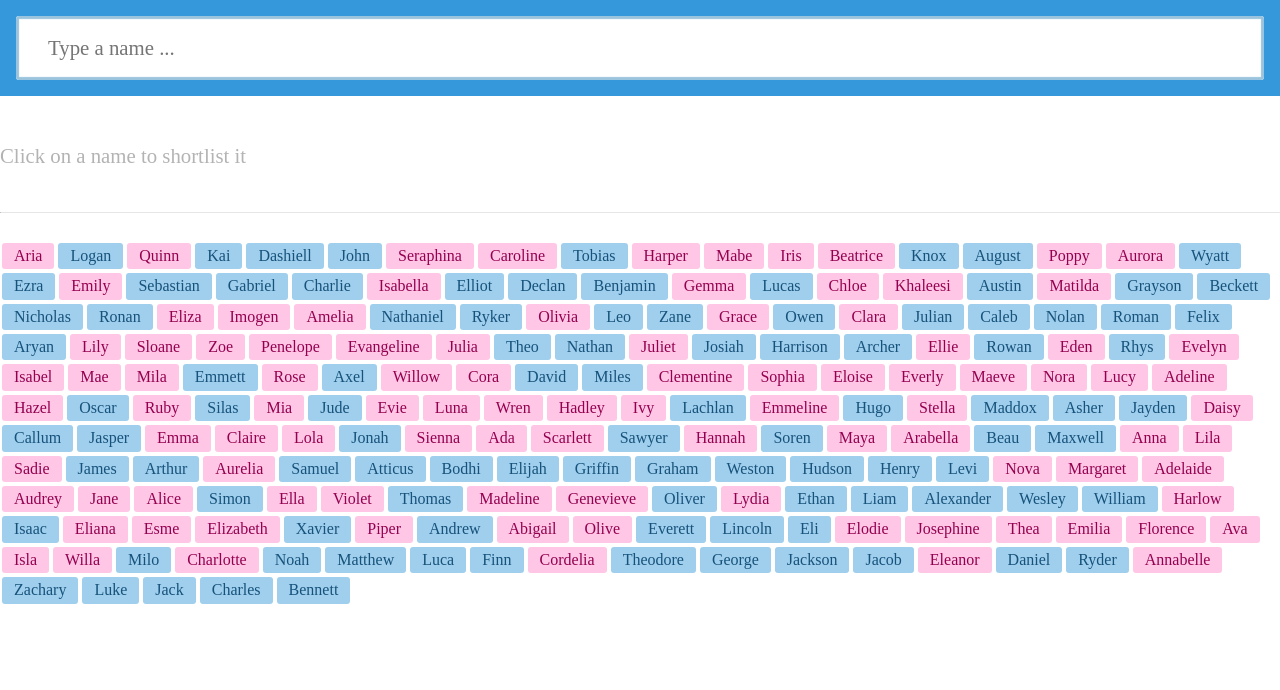
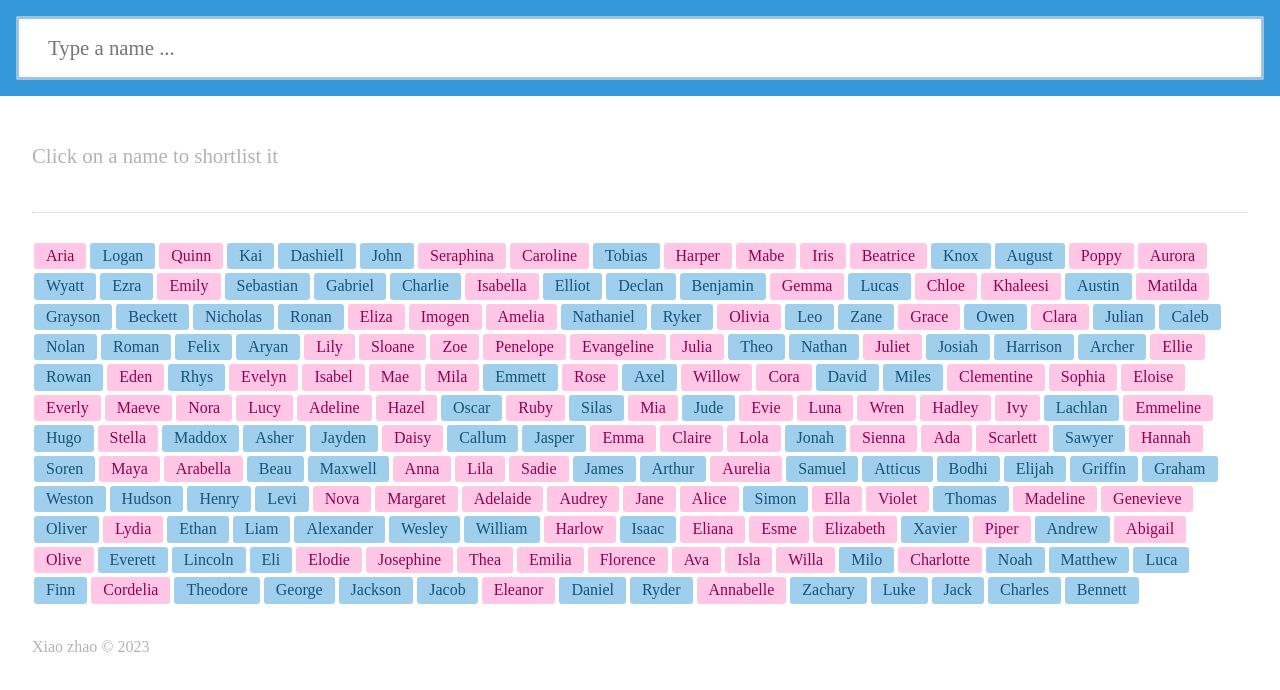
Before and after one commit to xiaozhao1111/react-baby-name, a React (Create React App) app: page / in a window 1280 px wide. Shown: the top 690 px of the page. Built offline with nearby package versions, Linux system fonts and the light colour scheme.

Commit message:
footer component

```diff
--- a/src/App.js
+++ b/src/App.js
@@ -6,7 +6,8 @@ import React, { Fragment, useState } from "react";
 import NamePicker from "./components/name-picker";
 import Search from "./components/search";
 import ShortList from "./components/short-list";
-
+import ResetSearch from "./components/reset-search";
+import Footer from "./components/footer";
 
 function App({ names }) {
   const [searchValue, setSearchValue] = useState('');
@@ -15,8 +16,12 @@ function App({ names }) {
   return (
     <Fragment>
       <Search searchValue={searchValue} setSearchValue={setSearchValue} />
-      <ShortList names={names} shortList={shortList} setShortList={setShortList} />
-      <NamePicker names={names} searchValue={searchValue} shortList={shortList} setShortList={setShortList} />
+      <main>
+        <ShortList names={names} shortList={shortList} setShortList={setShortList} />
+        <NamePicker names={names} searchValue={searchValue} shortList={shortList} setShortList={setShortList} />
+        <ResetSearch searchValue={searchValue} setSearchValue={setSearchValue} />
+      </main>
+      <Footer />
     </Fragment>
   );
 }
--- /dev/null
+++ b/src/components/footer.js
@@ -0,0 +1,12 @@
+import React from "react";
+
+function Footer() {
+    return(
+        <footer className="credit">
+            Xiao zhao © 2023
+
+        </footer>
+    )
+}
+
+export default Footer;
--- /dev/null
+++ b/src/components/reset-search.js
@@ -0,0 +1,12 @@
+import React from "react";
+
+function ResetSearch({searchValue, setSearchValue}) {
+    if (!searchValue) {
+        return null;
+    }
+        return <button className="reset-search" onClick={() => setSearchValue("")}>
+            Reset search
+        </button>
+
+}
+export default ResetSearch;
```
